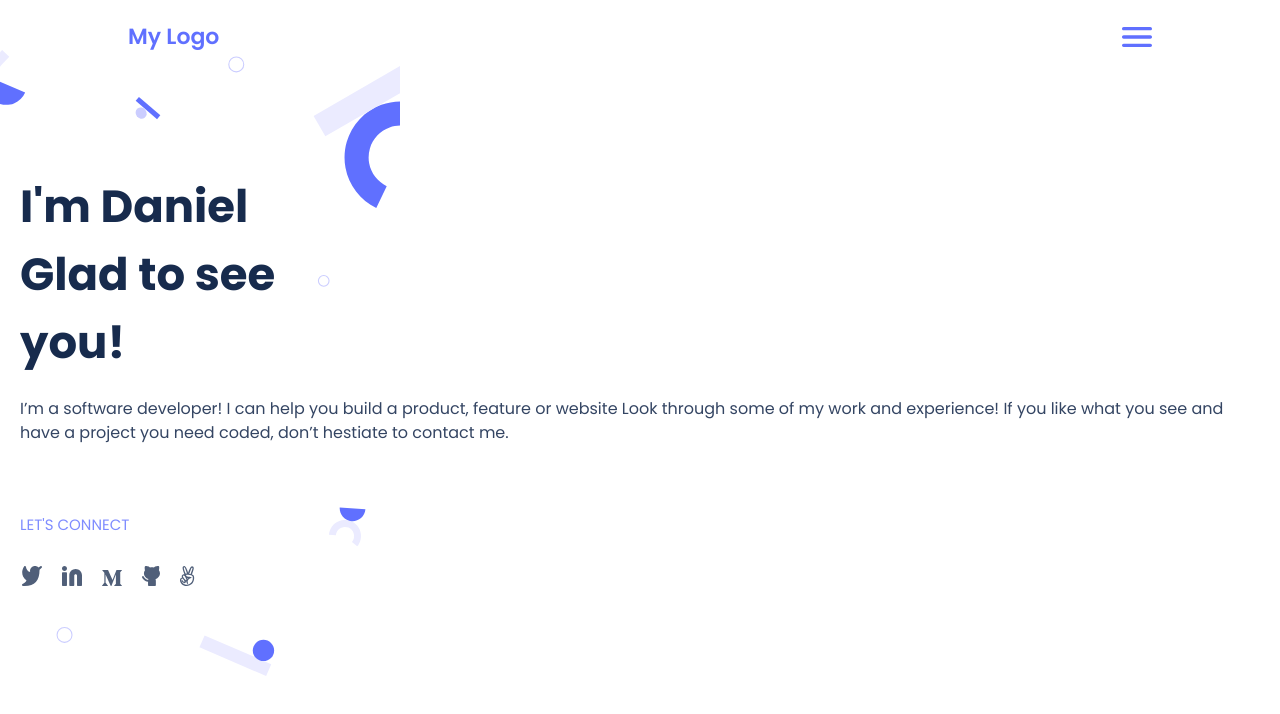
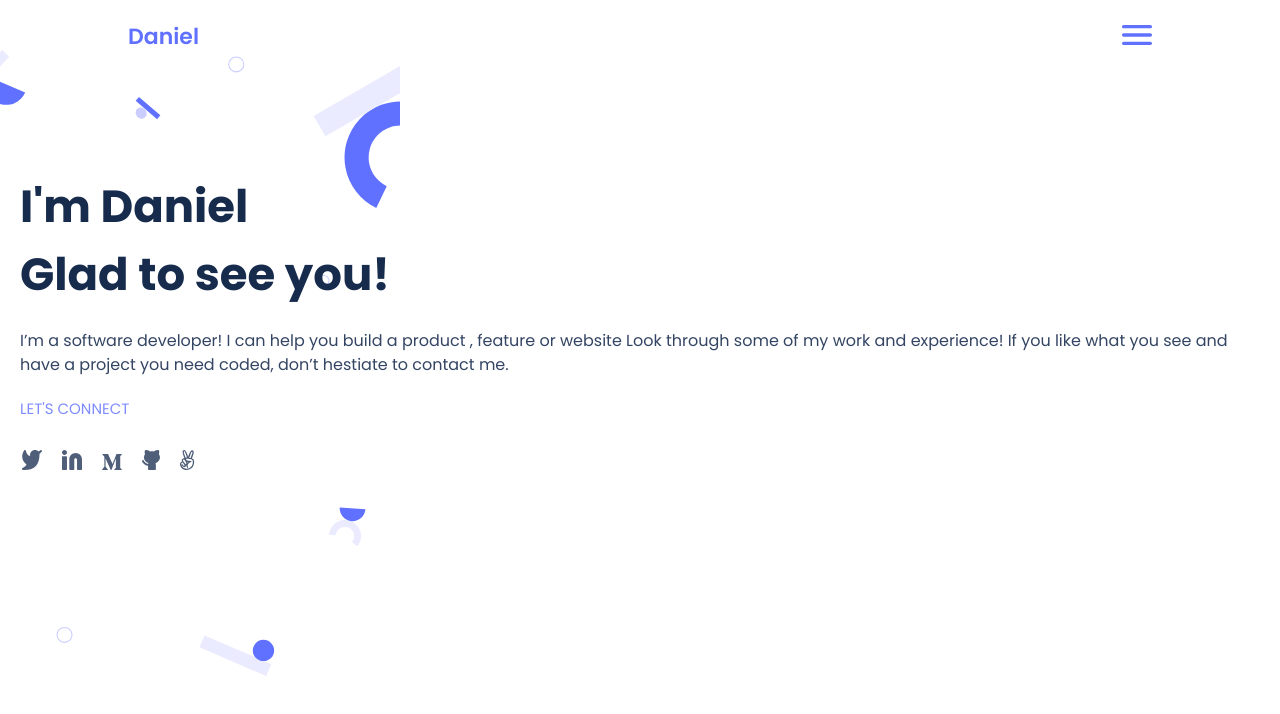
Before and after one commit to danigalindo10/portfolio, a plain HTML site: page index.html in a window 1280 px wide. Drawn offline with Linux system fonts and the light colour scheme.

Commit message:
Add html file

```diff
--- a/index.html
+++ b/index.html
@@ -11,24 +11,31 @@
   <header class="header">
     <div class="header-content">
       <div class="logo">
-        <a href="#">My Logo</a>
+        <a href="#">Daniel</a>
       </div>
-      <img class="hamburger" src="images/menu.svg" alt="menu">
+        <nav>
+          <img class="hamburger" src="images/menu.svg" alt="menu">
+        </nav>
     </div>
   </header>
   <section class="section-text">
-    <div class="section-title"><h1>I'm Daniel <br>Glad to see <br>you!</h1></div>
-    <div class="section-content">I’m a software developer! I can help you build a product, feature or website Look through some of my work and experience! If you like what you see and have a project you need coded, don’t hestiate to contact me.</div>
+    <div class="section-title">
+      <h1>I'm Daniel</h1>
+        <h2>Glad to see you!</h2>
+    </div>
+    <div class="section-content">
+      <p>I’m a software developer! I can help you build a product , feature or website Look through some of my work and experience! If you like what you see and have a project you need coded, don’t hestiate to contact me.</p>
+    </div>
+    <footer>
+      <div class="footer-content">LET'S CONNECT</div>
+      <ul class="main-footer-network-content">
+        <li class="footer-network twitter"><a href="/"><img src="Images/twitter.svg" alt="twitter"></a></li>
+        <li class="footer-network linkedin"><a href="/"><img src="Images/linkedin.svg" alt="linkedin"></a></li>
+        <li class="footer-network M"><a href="/"><img src="Images/m.svg" alt="M"></a></li>
+        <li class="footer-network github"><a href="/"><img src="Images/github.svg" alt="github"></a></li>
+        <li class="footer-network hand"><a href="/"><img src="Images/hand.svg" alt="hand"></a></li>
+      </ul>
+    </footer>
   </section>
-  <footer>
-    <div class="footer-content">LET'S CONNECT</div>
-    <div class="main-footer-network-content">
-      <div class="footer-network twitter"><img src="Images/twitter.svg" alt="twitter"></div>
-      <div class="footer-network linkedin"><img src="Images/linkedin.svg" alt="linkedin"> </div>
-      <div class="footer-network M"> <img src="Images/m.svg" alt="M"> </div>
-      <div class="footer-network github"> <img src="Images/github.svg" alt="github"> </div>
-      <div class="footer-network hand"> <img src="Images/hand.svg" alt="hand"> </div>
-    </div>
-  </footer>
 </body>
 </html>
```
